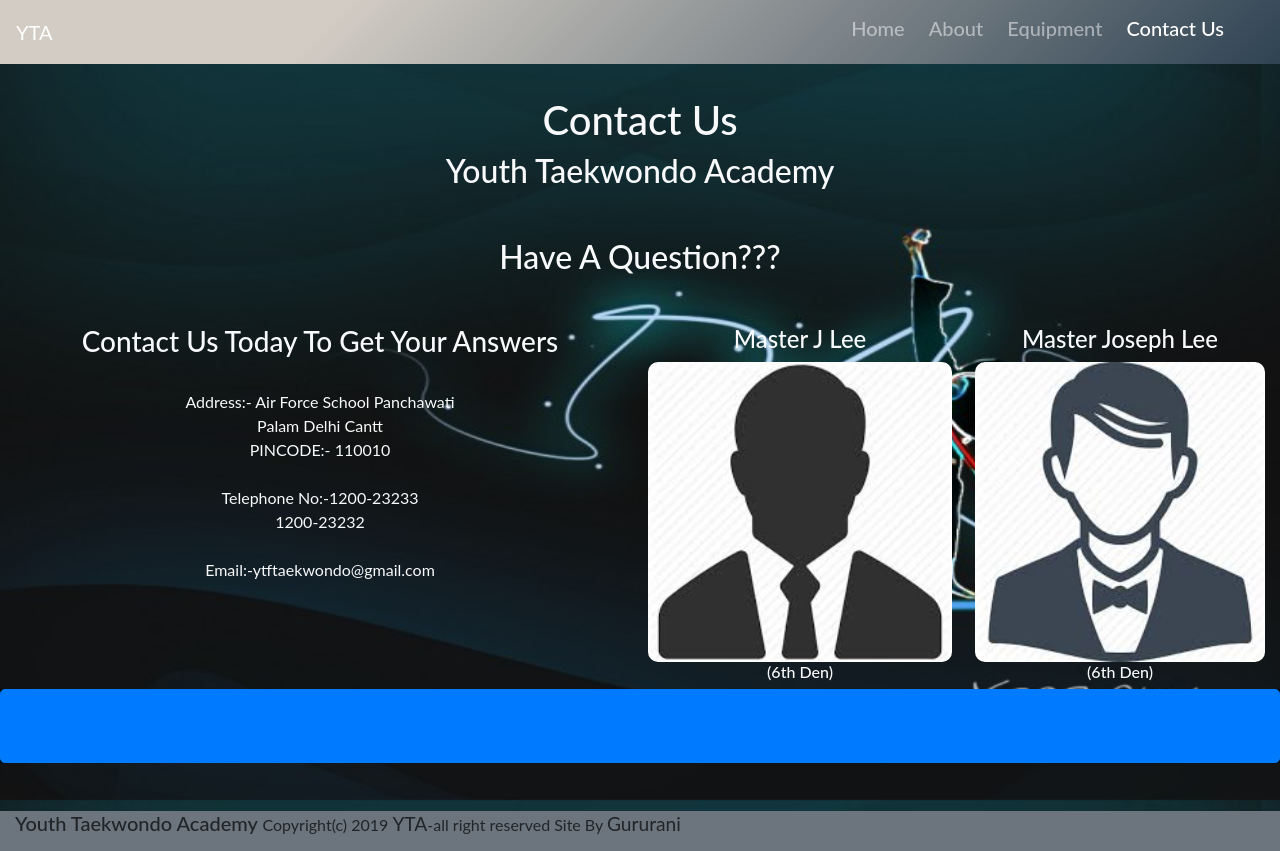
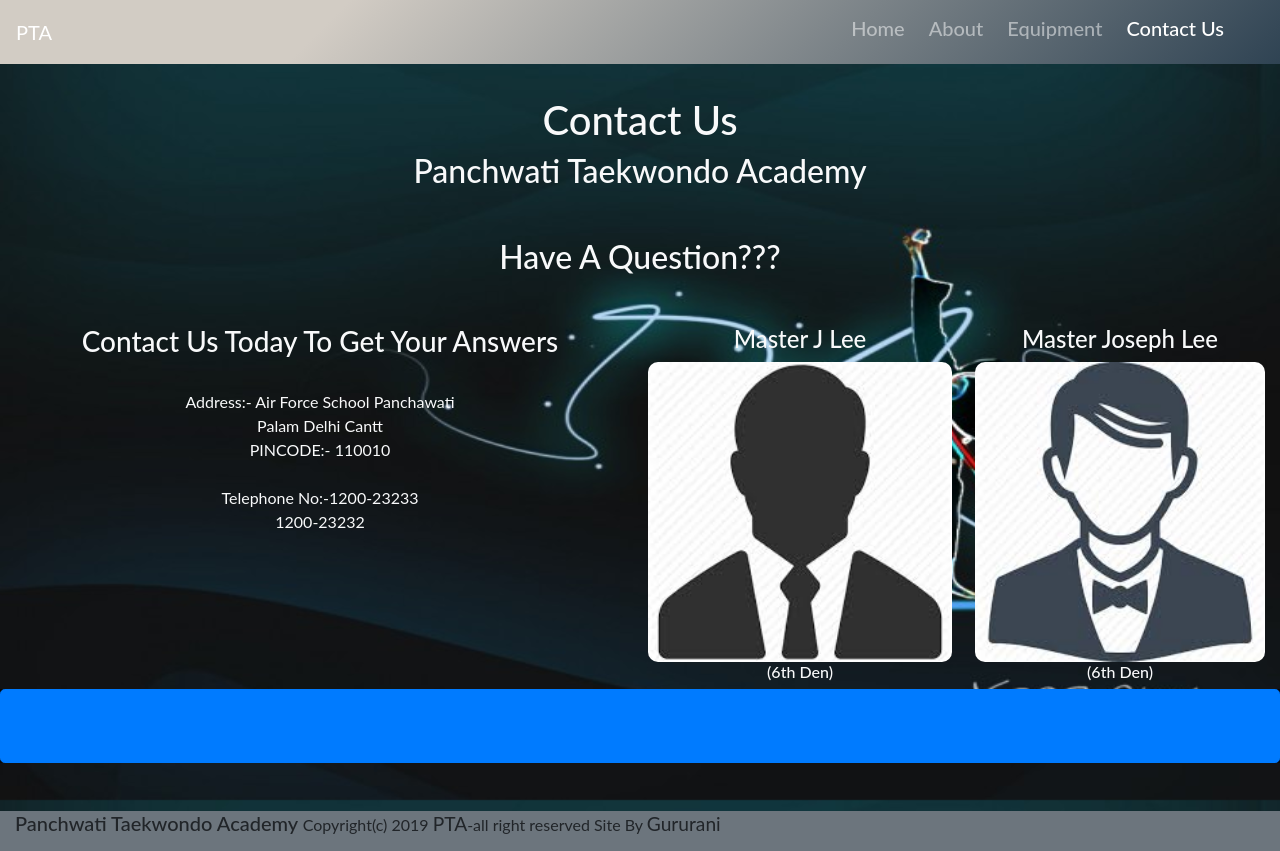
Before and after one commit to KartikeyanGururani/YTA.github.io, a plain HTML site: page contact.html in a window 1280 px wide. Drawn offline with Linux system fonts and the light colour scheme.

Commit message:
Update contact.html

```diff
--- a/contact.html
+++ b/contact.html
@@ -4,7 +4,7 @@
 	<meta name="viewport" content="width=device-width,initial-scale=1">
 	<meta charset="utf-8">
 	<meta http-equiv="X-UA-Compatible" content="IE=edge">
-	<title>YTA(Youth Taekwondo Academy)</title>
+	<title>PTA-Panchwati Taekwondo Academy ContactUs</title>
 	 <link rel="stylesheet" href="css/bootstrap.min.css">
 
 
@@ -22,7 +22,7 @@ body{background: url('images/42.jpg');
 	<header>
      <nav class="navbar navbar-expand-md bg-dark navbar-dark fixed-top pr-5">
 
-  <a class="navbar-brand " >YTA</a>
+  <a class="navbar-brand " >PTA</a>
 
    <button class="navbar-toggler" type="button" data-toggle="collapse" data-target="#collapsibleNavbar">
     <span class="navbar-toggler-icon"></span>
@@ -52,7 +52,7 @@ body{background: url('images/42.jpg');
 
 	<section class="text-light mt-5 pt-5">
 			<h1 data-aos="zoom-in-up" data-aos-duration="2000"><center>Contact Us</center></h1>
-	<h2 data-aos="zoom-in-up" data-aos-duration="2000"><CENTER>Youth Taekwondo Academy</CENTER></h2>
+	<h2 data-aos="zoom-in-up" data-aos-duration="2000"><CENTER>Panchwati Taekwondo Academy</CENTER></h2>
 			<h2  data-aos="zoom-in-up" data-aos-duration="2000" class="mt-5 text-center">Have A Question???</h2>
 	<div class="container-fluid mt-5">
 		<div class="row justify-content-around text-center">
@@ -74,7 +74,6 @@ Telephone No:-1200-23233<br>
 
 	      1200-23232 <br><br>
 
-Email:-ytftaekwondo@gmail.com
 </div>
 
 			</div>
@@ -137,7 +136,7 @@ Email:-ytftaekwondo@gmail.com
 	</section>
 
 	<footer class="container-fluid bg-secondary pb-2 mt-5 ">
-<h5 class="pr-lg-5">Youth Taekwondo Academy <small> Copyright(c) 2019 <big>YTA</big>-all right reserved Site By <big>Gururani</big></small></h5>
+<h5 class="pr-lg-5">Panchwati Taekwondo Academy <small> Copyright(c) 2019 <big>PTA</big>-all right reserved Site By <big>Gururani</big></small></h5>
 </footer>
 
 <script src="js/jquery.min.js"></script>
```
